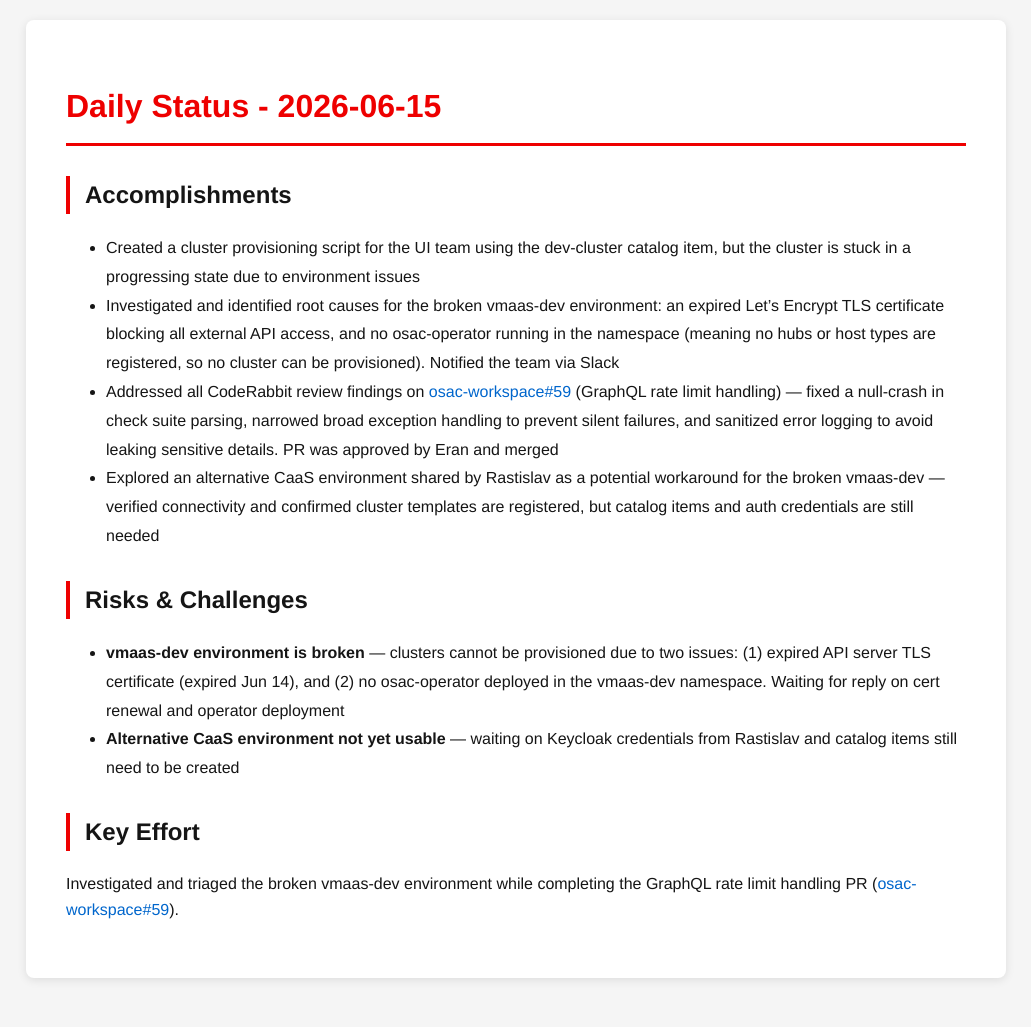
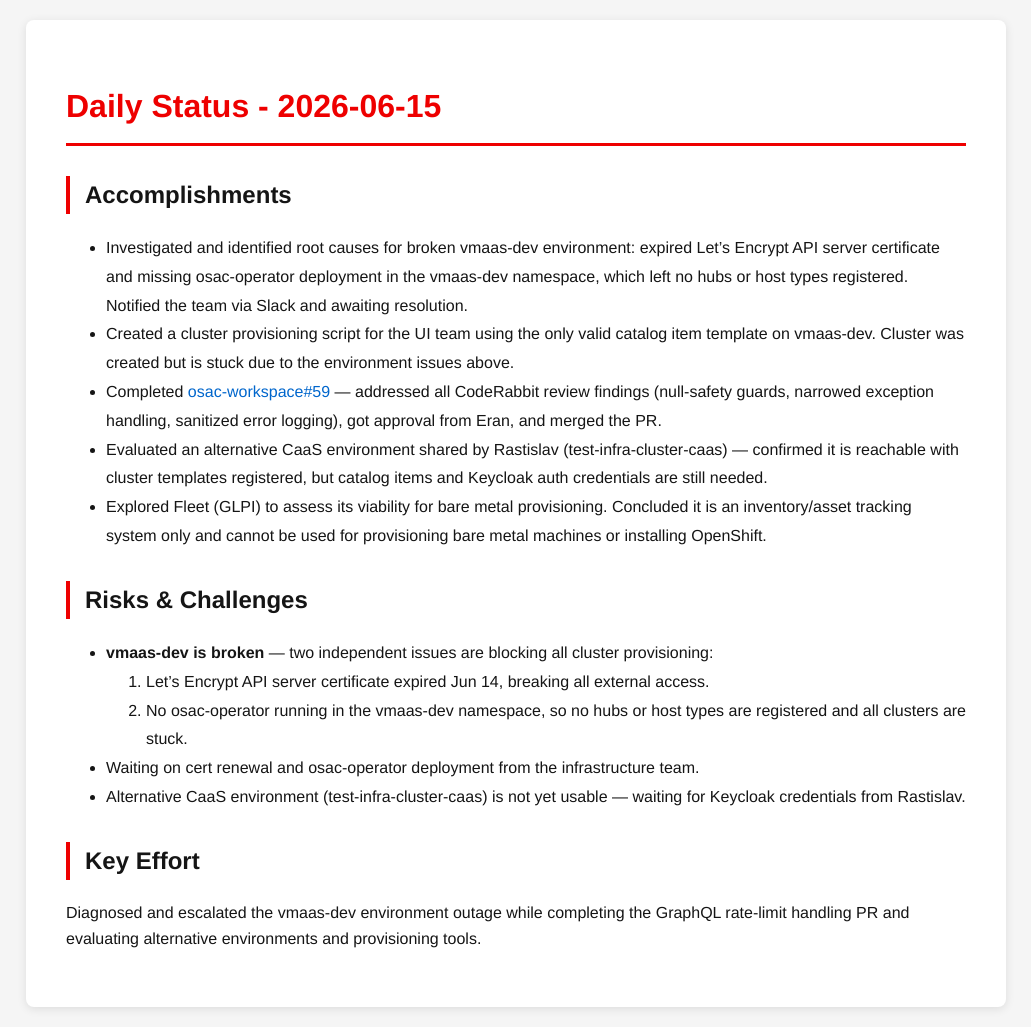
Before and after one commit to tzvatot/daily-status, a Jekyll site: the page built from 2026-06-15.md, in a window 1280 px wide. Shown: the whole page, without its empty margins (124-1155 px from the left). Built offline with Jekyll 4.4.1, drawn with Linux system fonts in a browser that asks for light colours; before the commit the page ends 998 px from its top, so only the background shows below that.

Commit message:
Daily status update - 2026-06-15

```diff
--- a/2026-06-15.md
+++ b/2026-06-15.md
@@ -7,14 +7,18 @@ date: 2026-06-15
 # Daily Status - 2026-06-15
 
 ## Accomplishments
-- Created a cluster provisioning script for the UI team using the dev-cluster catalog item, but the cluster is stuck in a progressing state due to environment issues
-- Investigated and identified root causes for the broken vmaas-dev environment: an expired Let's Encrypt TLS certificate blocking all external API access, and no osac-operator running in the namespace (meaning no hubs or host types are registered, so no cluster can be provisioned). Notified the team via Slack
-- Addressed all CodeRabbit review findings on [osac-workspace#59](https://github.com/osac-project/osac-workspace/pull/59) (GraphQL rate limit handling) — fixed a null-crash in check suite parsing, narrowed broad exception handling to prevent silent failures, and sanitized error logging to avoid leaking sensitive details. PR was approved by Eran and merged
-- Explored an alternative CaaS environment shared by Rastislav as a potential workaround for the broken vmaas-dev — verified connectivity and confirmed cluster templates are registered, but catalog items and auth credentials are still needed
+- Investigated and identified root causes for broken vmaas-dev environment: expired Let's Encrypt API server certificate and missing osac-operator deployment in the vmaas-dev namespace, which left no hubs or host types registered. Notified the team via Slack and awaiting resolution.
+- Created a cluster provisioning script for the UI team using the only valid catalog item template on vmaas-dev. Cluster was created but is stuck due to the environment issues above.
+- Completed [osac-workspace#59](https://github.com/osac-project/osac-workspace/pull/59) — addressed all CodeRabbit review findings (null-safety guards, narrowed exception handling, sanitized error logging), got approval from Eran, and merged the PR.
+- Evaluated an alternative CaaS environment shared by Rastislav (test-infra-cluster-caas) — confirmed it is reachable with cluster templates registered, but catalog items and Keycloak auth credentials are still needed.
+- Explored Fleet (GLPI) to assess its viability for bare metal provisioning. Concluded it is an inventory/asset tracking system only and cannot be used for provisioning bare metal machines or installing OpenShift.
 
 ## Risks & Challenges
-- **vmaas-dev environment is broken** — clusters cannot be provisioned due to two issues: (1) expired API server TLS certificate (expired Jun 14), and (2) no osac-operator deployed in the vmaas-dev namespace. Waiting for reply on cert renewal and operator deployment
-- **Alternative CaaS environment not yet usable** — waiting on Keycloak credentials from Rastislav and catalog items still need to be created
+- **vmaas-dev is broken** — two independent issues are blocking all cluster provisioning:
+  1. Let's Encrypt API server certificate expired Jun 14, breaking all external access.
+  2. No osac-operator running in the vmaas-dev namespace, so no hubs or host types are registered and all clusters are stuck.
+- Waiting on cert renewal and osac-operator deployment from the infrastructure team.
+- Alternative CaaS environment (test-infra-cluster-caas) is not yet usable — waiting for Keycloak credentials from Rastislav.
 
 ## Key Effort
-Investigated and triaged the broken vmaas-dev environment while completing the GraphQL rate limit handling PR ([osac-workspace#59](https://github.com/osac-project/osac-workspace/pull/59)).
+Diagnosed and escalated the vmaas-dev environment outage while completing the GraphQL rate-limit handling PR and evaluating alternative environments and provisioning tools.
```
